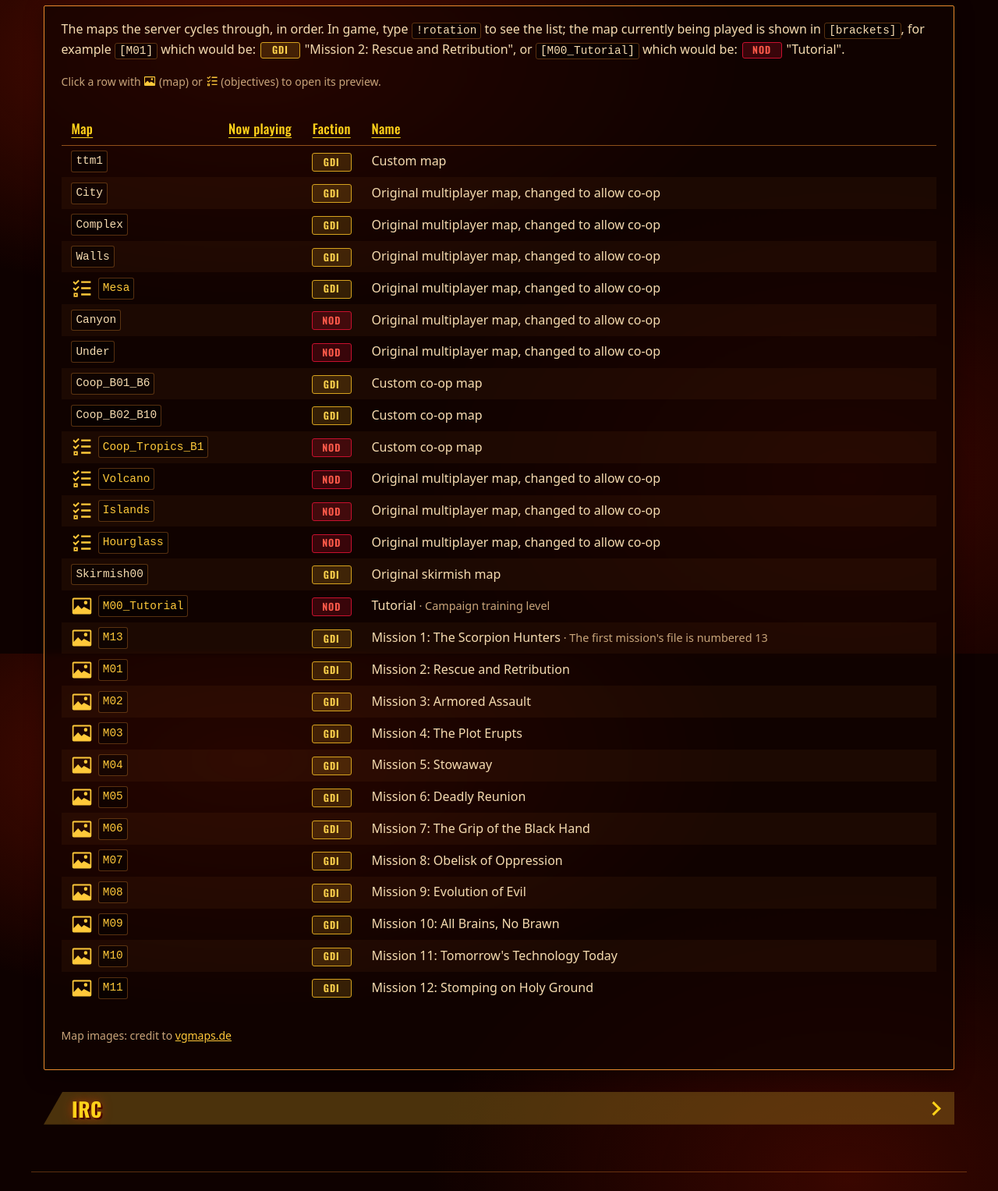
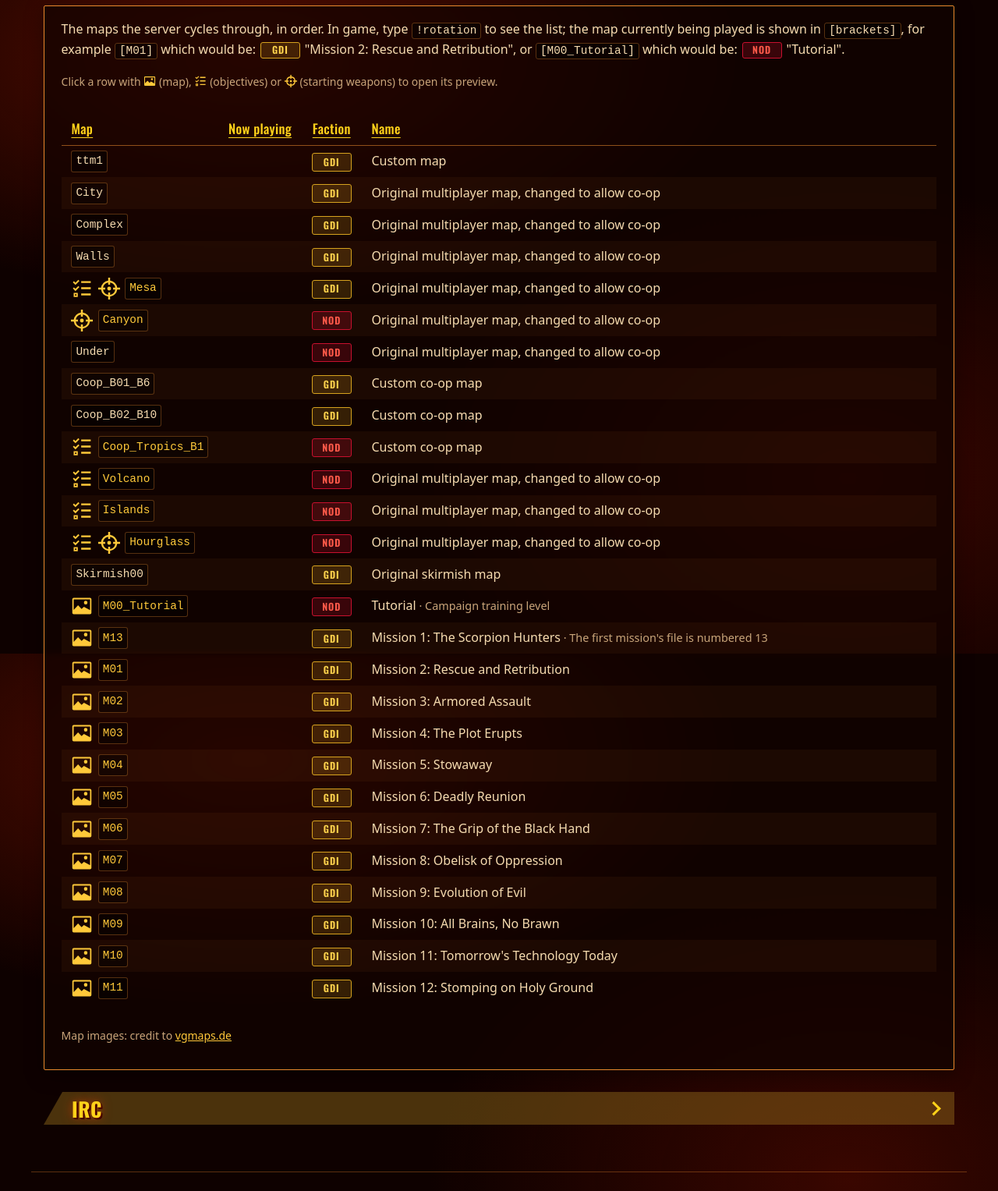
Before and after one commit to cnc-exoduscommunity/cnc-exoduscommunity.github.io, a Jekyll site: the page built from index.html, in a window 1280 px wide. Shown: the part 962-2489 px from the top of the page at 78% size. Built offline with Jekyll 4.4.1, drawn with Linux system fonts in a browser that asks for light colours.

Commit message:
Starting weapons in the map preview
New weapons: field in _data/maps.yml (Mesa, Canyon, Hourglass so far) and a crosshair icon in the table. The preview shows them in a card on the left on wide screens (where the empty spacer was), above the objectives in the right card on mid-size screens, and below the map on phones.

```diff
--- a/assets/css/style.css
+++ b/assets/css/style.css
@@ -430,8 +430,8 @@
 .map-link { display: inline-flex; align-items: center; gap: 0.4rem; text-decoration: none; }
 .map-link code { text-decoration: none; }
 .map-link:hover code { border-color: var(--link); background: var(--row-hover); }
-.map-link-icon, .map-objectives-icon { color: var(--link); flex: none; }
-.map-cell .map-link-icon, .map-cell .map-objectives-icon { width: 1.75rem; height: 1.75rem; }
+.map-link-icon, .map-objectives-icon, .map-weapons-icon { color: var(--link); flex: none; }
+.map-cell .map-link-icon, .map-cell .map-objectives-icon, .map-cell .map-weapons-icon { width: 1.75rem; height: 1.75rem; }
 .map-link-icon-inline .icon { vertical-align: -0.15em; color: var(--link); }
 
 /* Full-screen dialog: round prev/next buttons hug the map panel's sides (like the Gears DB map modal). */
@@ -520,7 +520,7 @@
 
 /* Objectives card beside the map (wide screens only; narrower ones use the overlay above). */
 .map-dialog-side, .map-dialog-spacer { display: none; flex: none; width: 22rem; }
-.map-dialog-side {
+.map-dialog-side, .map-dialog-weapons-card {
   flex-direction: column;
   padding: 0.9rem 1rem 1rem;
   overflow: auto;
@@ -533,6 +533,12 @@
   line-height: 1.9;
 }
 .map-dialog-side ol { margin: 0; padding-left: 1.4rem; }
+/* Starting weapons lists (left card, right card, below the map). */
+.map-dialog-weapons { margin: 0 0 0.2rem; padding-left: 1.3rem; }
+.map-dialog-weapons li::marker { color: var(--title); }
+.map-dialog-side-weapons { margin-bottom: 0.9rem; padding-bottom: 0.8rem; border-bottom: 1px solid var(--border-soft); }
+.map-dialog-side-weapons[hidden], .map-dialog-below-weapons[hidden], .map-dialog-below-obj-title[hidden], .map-dialog-weapons-none[hidden] { display: none; }
+.map-dialog-below-weapons { margin-bottom: 0.7rem; }
 .map-dialog-side li + li { margin-top: 0.45rem; }
 .map-dialog-side ol[hidden], .map-dialog-side-none[hidden] { display: none; }
 .map-dialog-side-none { margin: 0; color: var(--muted); }
@@ -547,7 +553,9 @@
 }
 /* Room for a matching spacer on the left too, so the map stays in the middle of the screen. */
 @media (min-width: 1500px) {
-  .map-dialog-spacer { display: block; }
+  /* The left card shows the starting weapons, so the right card doesn't repeat them. */
+  .map-dialog-spacer { display: flex; }
+  .map-dialog-side-weapons { display: none !important; }
 }
 
 .map-dialog-zoom { display: flex; align-items: center; justify-content: center; gap: 0.4rem; margin-top: 0.6rem; }
--- a/assets/js/site.js
+++ b/assets/js/site.js
@@ -77,7 +77,17 @@
   var sideList = side && side.querySelector("ol");
   var sideNone = side && side.querySelector(".map-dialog-side-none");
   var panelEl = dialog.querySelector(".map-dialog-panel");
-  function matchSideHeight() { if (side) side.style.height = panelEl.offsetHeight + "px"; }
+  // Starting weapons: a card on the left (widest screens), in the right card, or below the map.
+  var weaponsCard = dialog.querySelector(".map-dialog-weapons-card");
+  var weaponLists = dialog.querySelectorAll(".map-dialog-weapons");
+  var weaponsNone = dialog.querySelector(".map-dialog-weapons-none");
+  var sideWeapons = dialog.querySelector(".map-dialog-side-weapons");
+  var belowWeapons = dialog.querySelector(".map-dialog-below-weapons");
+  var belowObjTitle = dialog.querySelector(".map-dialog-below-obj-title");
+  function matchSideHeight() {
+    if (side) side.style.height = panelEl.offsetHeight + "px";
+    if (weaponsCard) weaponsCard.style.height = panelEl.offsetHeight + "px";
+  }
   function hasImage(l) { return l.getAttribute("data-has-image") !== "0"; }
   var navButtons = dialog.querySelectorAll("[data-map-step]");
   var current = 0;
@@ -170,7 +180,16 @@
     var steps = link.closest("tr") ? link.closest("tr").querySelectorAll(".map-objectives li") : [];
     belowList.textContent = "";
     Array.prototype.forEach.call(steps, function (li) { belowList.appendChild(li.cloneNode(true)); });
-    below.hidden = !steps.length;
+    var weapons = link.closest("tr") ? link.closest("tr").querySelectorAll(".map-weapons li") : [];
+    Array.prototype.forEach.call(weaponLists, function (ul) {
+      ul.textContent = "";
+      Array.prototype.forEach.call(weapons, function (li) { ul.appendChild(li.cloneNode(true)); });
+    });
+    if (weaponsNone) weaponsNone.hidden = !!weapons.length;
+    if (sideWeapons) sideWeapons.hidden = !weapons.length;
+    if (belowWeapons) belowWeapons.hidden = !weapons.length;
+    if (belowObjTitle) belowObjTitle.hidden = !steps.length;
+    below.hidden = !steps.length && !weapons.length;
     if (side) {
       sideList.textContent = "";
       Array.prototype.forEach.call(steps, function (li) { sideList.appendChild(li.cloneNode(true)); });
--- a/index.html
+++ b/index.html
@@ -99,7 +99,7 @@
   <summary class="panel-tab"><h2 class="panel-tab-title">Map rotation</h2></summary>
   <div class="panel-body">
     <p>The maps the server cycles through, in order. In game, type <code>!rotation</code> to see the list; the map currently being played is shown in <code>[brackets]</code>, for example <code>[M01]</code> which would be: <span class="team-badge team-badge-inline team-gdi">GDI</span> "Mission 2: Rescue and Retribution", or <code>[M00_Tutorial]</code> which would be: <span class="team-badge team-badge-inline team-nod">Nod</span> "Tutorial".</p>
-    <p class="hint">Click a row with <span class="map-link-icon-inline">{% include image-icon.svg %}</span> (map) or <span class="map-link-icon-inline">{% include objectives-icon.svg %}</span> (objectives) to open its preview.</p>
+    <p class="hint">Click a row with <span class="map-link-icon-inline">{% include image-icon.svg %}</span> (map), <span class="map-link-icon-inline">{% include objectives-icon.svg %}</span> (objectives) or <span class="map-link-icon-inline">{% include weapons-icon.svg %}</span> (starting weapons) to open its preview.</p>
     {%- assign map_exts = "webp,png,jpg,jpeg" | split: "," %}
     <div class="table-wrap">
       <table class="map-table">
@@ -114,12 +114,13 @@
           {%- endfor %}
           {%- assign credit = nil %}
           {%- if map.image_credit %}{% assign credit = site.data.credits[map.image_credit] %}{% endif %}
-          <tr data-map="{{ map.name | escape }}"{% if map.faction %} data-faction="{{ map.faction | escape }}"{% endif %}{% if map_img or map.objectives %} class="has-preview"{% endif %}>
+          <tr data-map="{{ map.name | escape }}"{% if map.faction %} data-faction="{{ map.faction | escape }}"{% endif %}{% if map_img or map.objectives or map.weapons %} class="has-preview"{% endif %}>
             <td><span class="map-cell">
-              {%- if map_img or map.objectives -%}
+              {%- if map_img or map.objectives or map.weapons -%}
               <a class="map-link" href="{% if map_img %}{{ map_img | relative_url }}{% else %}#map-rotation{% endif %}" data-has-image="{% if map_img %}1{% else %}0{% endif %}" data-map-name="{{ map.name | escape }}" data-map-description="{{ map.description | escape }}"{% if map.note %} data-map-note="{{ map.note | escape }}"{% endif %}{% if credit %} data-credit-name="{{ credit.name | escape }}" data-credit-url="{{ credit.url | escape }}"{% endif %}>
                 {%- if map_img %}{% include image-icon.svg %}{% endif -%}
                 {%- if map.objectives %}{% include objectives-icon.svg %}{% endif -%}
+                {%- if map.weapons %}{% include weapons-icon.svg %}{% endif -%}
                 <code>{{ map.name }}</code></a>
               {%- else -%}
               <code>{{ map.name }}</code>
@@ -132,6 +133,13 @@
               <li{% if optional == "Optional:" %} class="objective-optional"{% endif %}>{{ step | escape | replace: "Optional:", '<strong>Optional:</strong>' | replace: "GDI", '<span class="team-badge team-badge-inline team-gdi">GDI</span>' | replace: "Nod", '<span class="team-badge team-badge-inline team-nod">Nod</span>' }}</li>
               {%- endfor %}
             </ol>
+            {%- endif %}
+            {%- if map.weapons %}
+            <ul class="map-weapons" hidden>
+              {%- for weapon in map.weapons %}
+              <li>{{ weapon | escape }}</li>
+              {%- endfor %}
+            </ul>
             {%- endif %}</td>
             <td class="col-fit now-cell"></td>
             <td class="col-fit">
@@ -152,7 +160,11 @@
     <dialog class="map-dialog" aria-labelledby="map-dialog-title">
       <button class="map-dialog-btn map-dialog-close" type="button" aria-label="Close">&#10005;</button>
       <div class="map-dialog-stage">
-        <div class="map-dialog-spacer" aria-hidden="true"></div>
+        <aside class="map-dialog-spacer map-dialog-weapons-card" aria-label="Starting weapons">
+          <p class="map-dialog-objectives-title">Starting weapons</p>
+          <ul class="map-dialog-weapons"></ul>
+          <p class="map-dialog-side-none map-dialog-weapons-none">No starting weapons listed for this map yet.</p>
+        </aside>
         <button class="map-dialog-btn map-dialog-nav" type="button" data-map-step="-1" aria-label="Previous map">&#10094;</button>
         <div class="map-dialog-panel">
           <span class="now-playing map-dialog-now" hidden><span class="now-playing-dot" aria-hidden="true"></span>Now playing</span>
@@ -174,12 +186,20 @@
             <span class="map-dialog-counter"></span>
           </div>
           <div class="map-dialog-below" hidden>
-            <p class="map-dialog-objectives-title">Objectives</p>
+            <div class="map-dialog-below-weapons">
+              <p class="map-dialog-objectives-title">Starting weapons</p>
+              <ul class="map-dialog-weapons"></ul>
+            </div>
+            <p class="map-dialog-objectives-title map-dialog-below-obj-title">Objectives</p>
             <ol></ol>
           </div>
         </div>
         <button class="map-dialog-btn map-dialog-nav" type="button" data-map-step="1" aria-label="Next map">&#10095;</button>
         <aside class="map-dialog-side" aria-label="Objectives">
+          <div class="map-dialog-side-weapons">
+            <p class="map-dialog-objectives-title">Starting weapons</p>
+            <ul class="map-dialog-weapons"></ul>
+          </div>
           <p class="map-dialog-objectives-title">Objectives</p>
           <ol></ol>
           <p class="map-dialog-side-none">No objectives listed for this map yet.</p>
```
Also changed, not shown: _data/maps.yml (+11 -0 lines), _includes/weapons-icon.svg (added).
